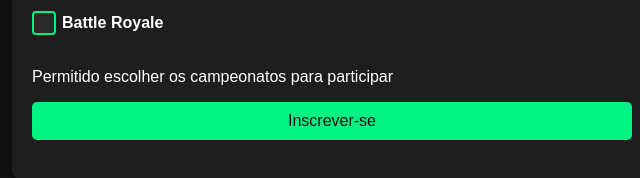
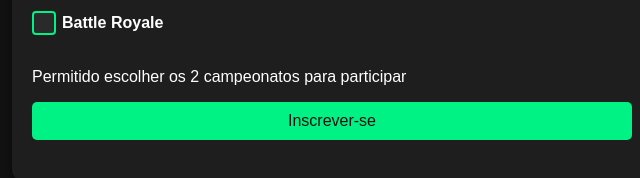
Before and after one commit to KauaEsdras/presencial_finaldeano2024, a plain HTML site: page index.html in a window 1280 px wide. Shown: the part 1425-1603 px from the top of the page, 308-948 px from the left. Drawn offline with Linux system fonts and the light colour scheme.

Commit message:
Update index.html

```diff
--- a/index.html
+++ b/index.html
@@ -84,7 +84,7 @@
                     <span class="checkmark"></span>
                 </label>
 
-                <p>Permitido escolher os campeonatos para participar</p>
+                <p>Permitido escolher os 2 campeonatos para participar</p>
             </div>
 
             <!-- Botão de Enviar -->
```
